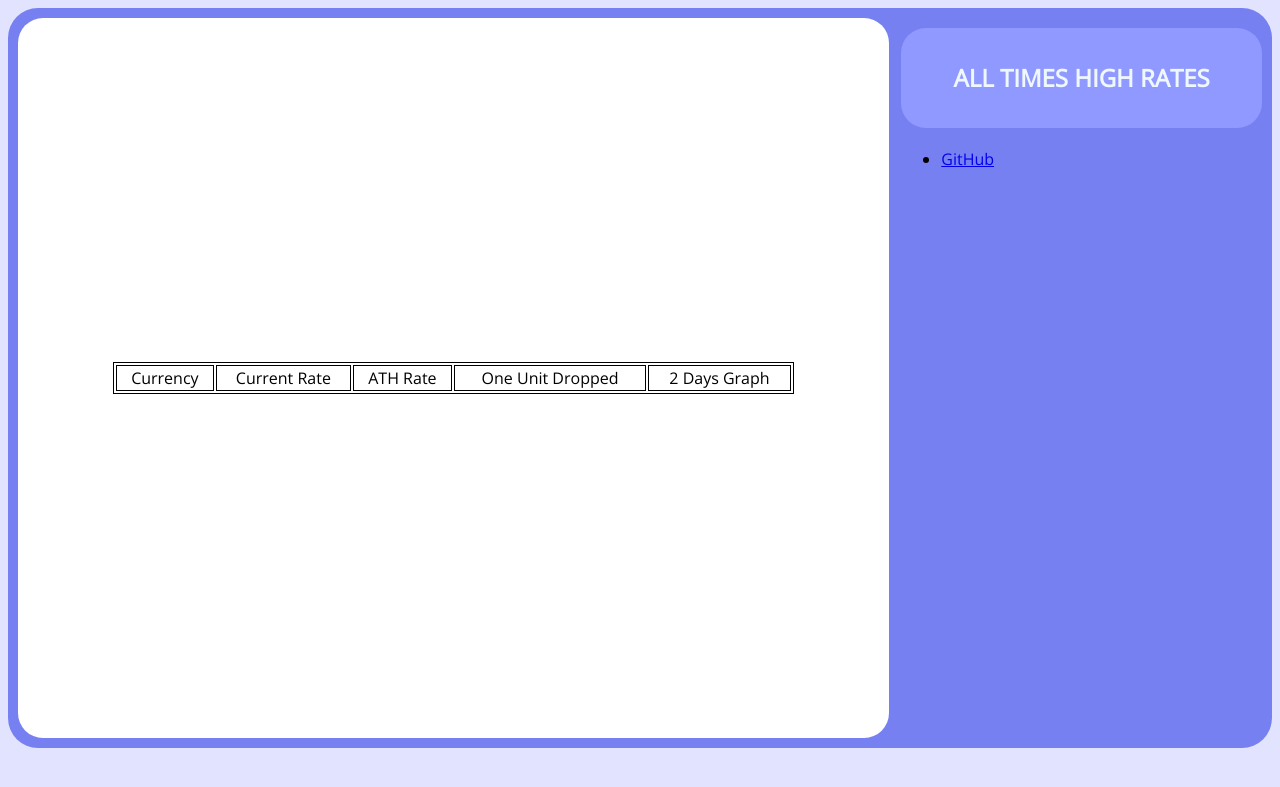
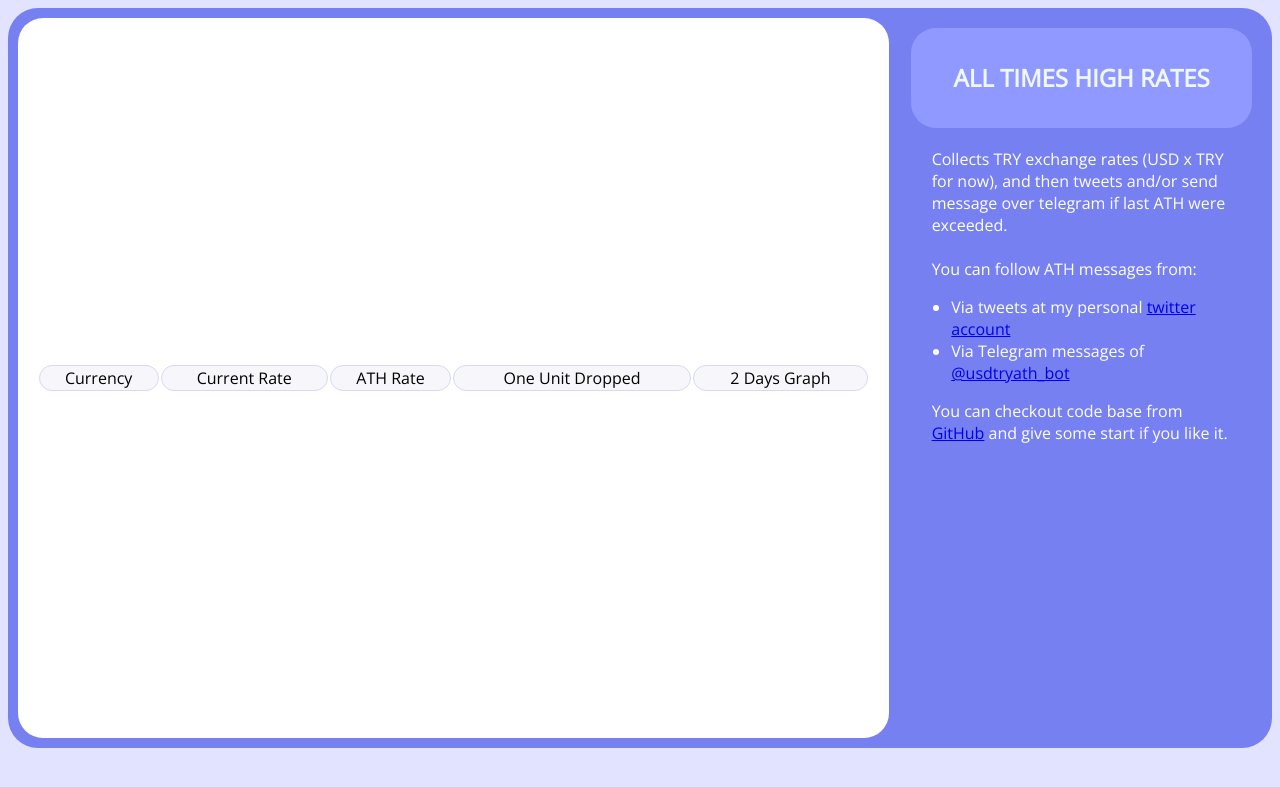
Before and after one commit to RecNes/ath_status, a Django app: page / in a window 1280 px wide. Shown: the top 787 px of the page. Run offline with Django 3.2, Linux system fonts and the light colour scheme; data that the repository does not hold is empty; parts of the project's set-up code (start-up, migrations or seed data) failed here and were passed over.

Commit message:
UI enhancements

```diff
--- a/all_time_high/templatetags/graphs.py
+++ b/all_time_high/templatetags/graphs.py
@@ -29,8 +29,8 @@ def get_graph(exchange_currency, day_range):
     fig.update_layout(
         showlegend=False,
         plot_bgcolor="white",
-        margin=dict(t=10, l=10, b=10, r=10)
+        margin=dict(t=5, l=0, b=5, r=0)
     )
-    fig_image = fig.to_image(format="png", width=150, height=50)
+    fig_image = fig.to_image(format="png", width=300, height=50)
     decoded = base64.b64encode(fig_image).decode('ascii')
     return decoded
--- a/templates/one_page_template.html
+++ b/templates/one_page_template.html
@@ -62,6 +62,11 @@
             border-radius: 25px;
             margin-top: 10px;
         }
+        .box_left table thead tr td {
+            border: #D6D9F2 1px solid;
+            background-color: #F7F6FA;
+            border-radius: 30px;
+        }
         /* color scheme https://dribbble.com/shots/9684776-Cryptocurrency-Exchange-Design */
     </style>
 </head>
@@ -72,28 +77,28 @@
         <div class="inner-left">
             <div class="box_left">
 
-            <table style="border: black 1px solid; align-self: center; width: 80%; text-align: center;">
+            <table style="border: black 0 solid; align-self: center; width: 98%; text-align: center;">
                 <thead>
                 <tr>
-                    <td style="border: black 1px solid;">{% trans "Currency" %}</td>
-                    <td style="border: black 1px solid;">{% trans "Current Rate" %}</td>
-                    <td style="border: black 1px solid;">{% trans "ATH Rate" %}</td>
-                    <td style="border: black 1px solid;">{% trans "One Unit Dropped" %}</td>
-                    <td style="border: black 1px solid;">{{ graph_day_range }} {% trans " Days Graph" %}</td>
+                    <td>{% trans "Currency" %}</td>
+                    <td>{% trans "Current Rate" %}</td>
+                    <td>{% trans "ATH Rate" %}</td>
+                    <td>{% trans "One Unit Dropped" %}</td>
+                    <td>{{ graph_day_range }} {% trans " Days Graph" %}</td>
                 </tr>
                 </thead>
                 <tbody>
                 {% for exchange_currency in exchange_currencies %}
                     <tr>
-                        <td>{{ exchange_currency }}</td>
+                        <td>1 {{ exchange_currency.base.upper }}</td>
                         <td title="{{ exchange_currency.exchangerate_set.last.record_date }}">
-                            {{ exchange_currency.exchangerate_set.last.exchange_rate }}
+                            {{ exchange_currency.exchangerate_set.last.exchange_rate }} ₺
                         </td>
                         <td title="{{ exchange_currency.alltimehigh.update_date }}">
-                            {{ exchange_currency.alltimehigh.exchange_rate }}
+                            {{ exchange_currency.alltimehigh.exchange_rate }} ₺
                         </td>
                         <td title="{{ exchange_currency.oneunitdropped.update_date }}">
-                            {{ exchange_currency.oneunitdropped.exchange_rate }}
+                            {{ exchange_currency.oneunitdropped.exchange_rate }} ₺
                         </td>
                         <td>
                             <a href="{% url "big_graph" exchange_currency.id %}">
@@ -107,16 +112,32 @@
             </div>
         </div>
         <div class="inner-right">
-            <div class="box_right">
+            <div class="box_right" style="padding: 0 10px; color: white;">
                 <h2>
                     <br>
                     ALL TIMES HIGH RATES
                 </h2>
+                <p style="width: 300px; margin-left: auto; margin-right: auto;">
+                    <span>
+                        Collects TRY exchange rates (USD x TRY for now), and then tweets and/or send message over telegram if last ATH were exceeded.
+                    </span>
+                    <br>
+                    <br>
+                    <span>You can follow ATH messages from:</span>
+                    <br>
+                </p>
                 <ul>
                     <li>
-                        <a href="https://github.com/RecNes/ath_status">GitHub</a>
+                        Via tweets at my personal <a href="https://twitter.com/Sencer_H" target="_blank">twitter account</a>
+                    </li>
+                    <li>
+                        Via Telegram messages of <a href="https://t.me/usdtryath_bot">@usdtryath_bot</a>
                     </li>
                 </ul>
+
+                <p style="width: 300px; margin-left: auto; margin-right: auto;">
+                    You can checkout code base from <a href="https://github.com/RecNes/ath_status">GitHub</a> and give some start if you like it.
+                </p>
             </div>
         </div>
     </div>
```
